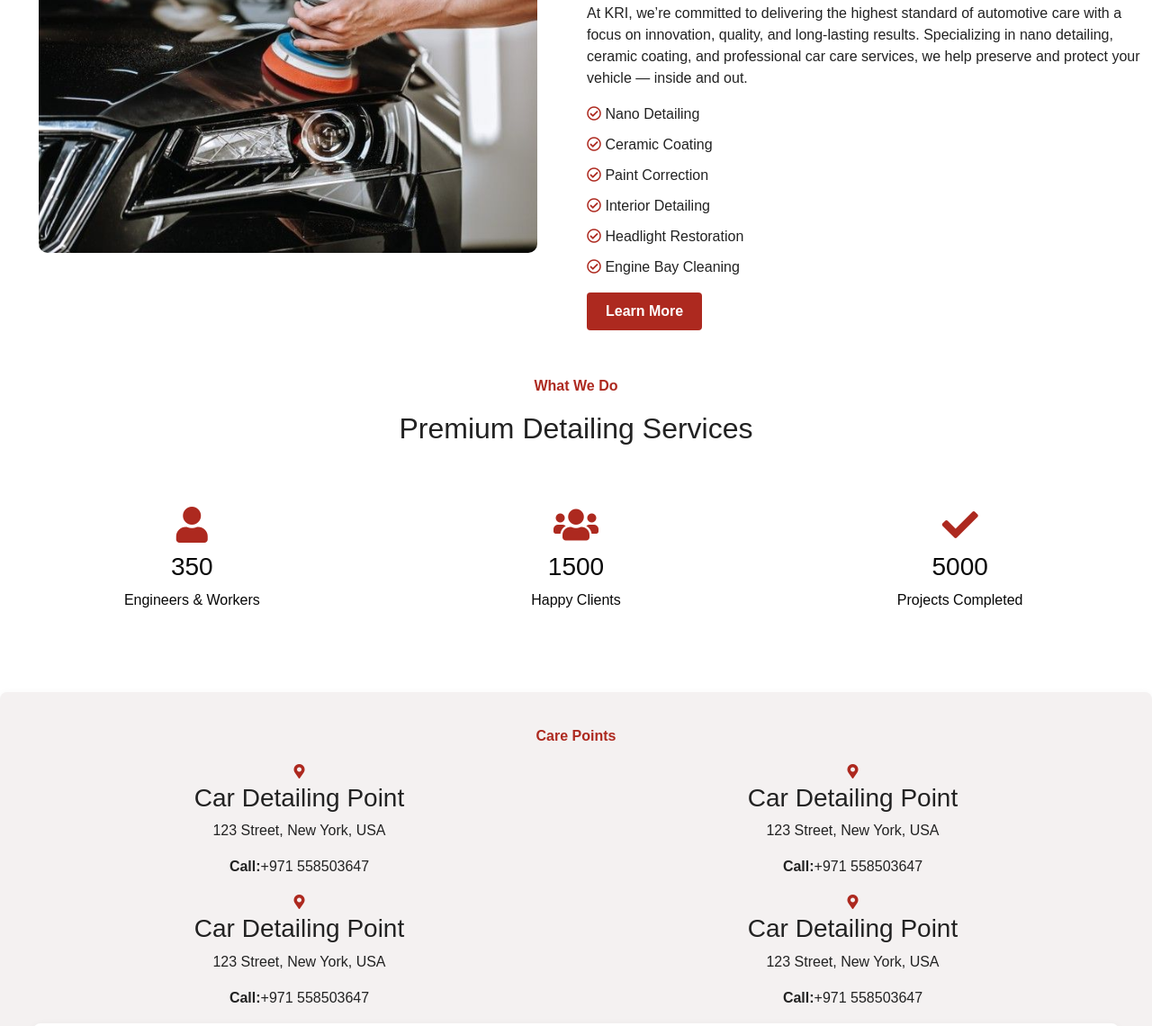
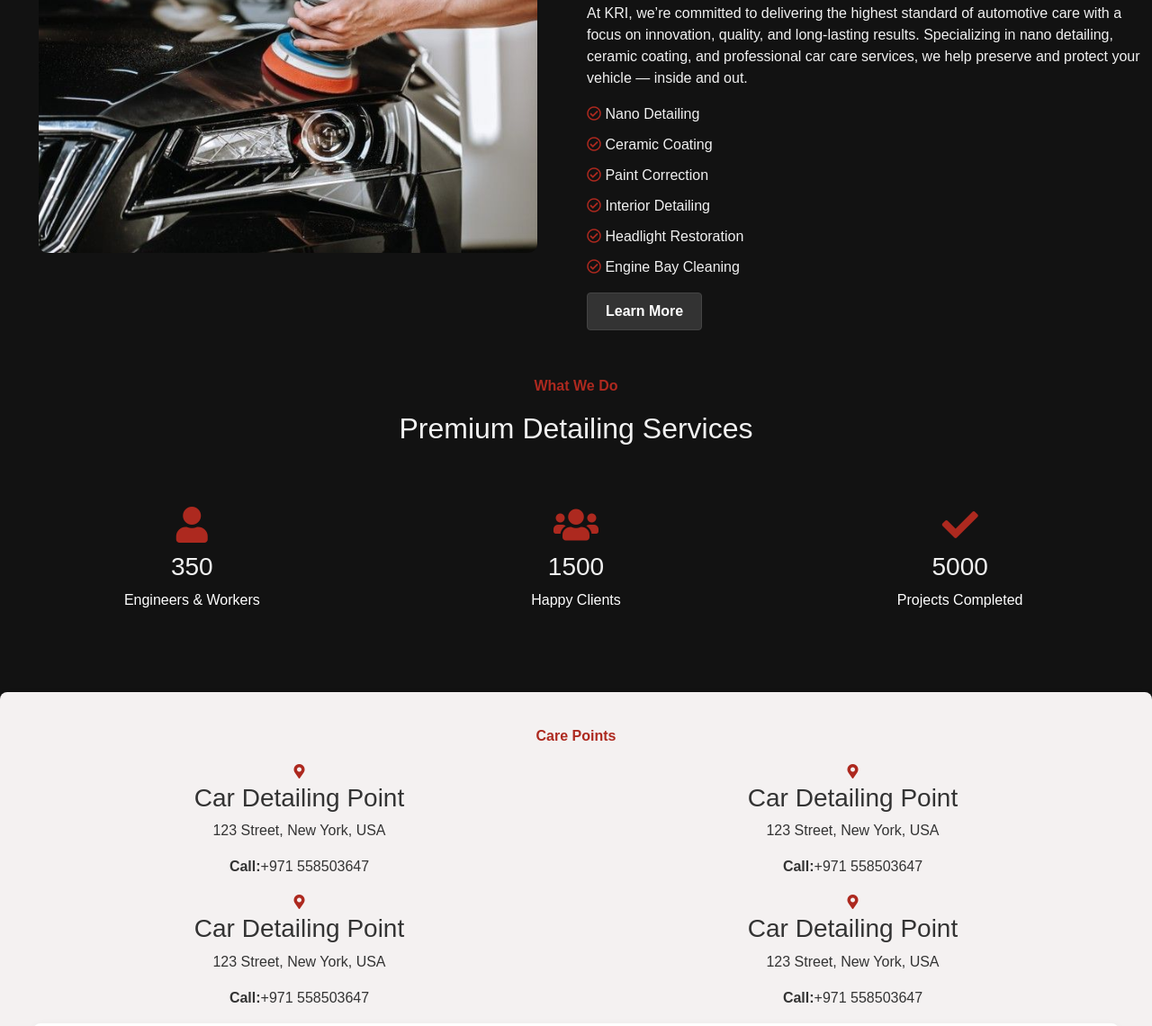
Before and after one commit to Iam-Goku/StaticSite, a plain HTML site: page index.html in a window 1280 px wide. Shown: the part 793-1933 px from the top of the page at 90% size. Drawn offline with nearby package versions, Linux system fonts and the light colour scheme.

Commit message:
Dark mode bug fix

```diff
--- a/css/Style.css
+++ b/css/Style.css
@@ -5,6 +5,7 @@
     box-sizing: border-box;
 }
 
+/*Dark Mode*/
  body {
       background-color: white;
       color: #222;
@@ -24,12 +25,60 @@ button {
     border-radius: 4px;
 }
 
+body.dark-mode {
+  background-color: #121212;
+  color: #f1f1f1;
+}
 
-/* body {
-    background-color: #f8f9fa;
-    color: #333;
-    line-height: 1.6;
-} */
+/* Example for headings and paragraphs */
+body.dark-mode h1,
+body.dark-mode h2,
+body.dark-mode h3,
+body.dark-mode a {
+  color: #f1f1f1;
+}
+
+/* Example for sections or containers */
+body.dark-mode .section,
+body.dark-mode .container {
+  background-color: #1e1e1e;
+  color: #f1f1f1;
+}
+
+/* Example for cards or boxes */
+body.dark-mode .card,
+body.dark-mode .box {
+  background-color: #2a2a2a;
+  color: #fff;
+}
+
+/* Example for buttons */
+body.dark-mode .btn {
+  background-color: #333;
+  color: #fff;
+  border-color: #444;
+}
+
+body.dark-mode  .location h3,
+.location p, .service-item,
+.contactcont{
+    color:#333;
+}
+
+body.dark-mode .contactcont h3{
+    color:#333;
+}
+
+body.dark-mode .facts p{
+     color: #fff;
+}
+
+body.dark-mode .btn:hover {
+  background-color: #555;
+  border-color: #666;
+}
+
+
 
 .card-title  {
     font-family: 'Roboto', sans-serif;
--- a/javascript/main.js
+++ b/javascript/main.js
@@ -2,6 +2,9 @@
 // Dark mode toggle
 const body = document.body;
 const toggle = document.getElementById('darkModeToggle');
+
+// Default to dark mode
+body.classList.add('dark-mode');
 
 if (toggle) {
   // Load saved preference
```
Also changed, not shown: contact.html (+1 -1 lines).
